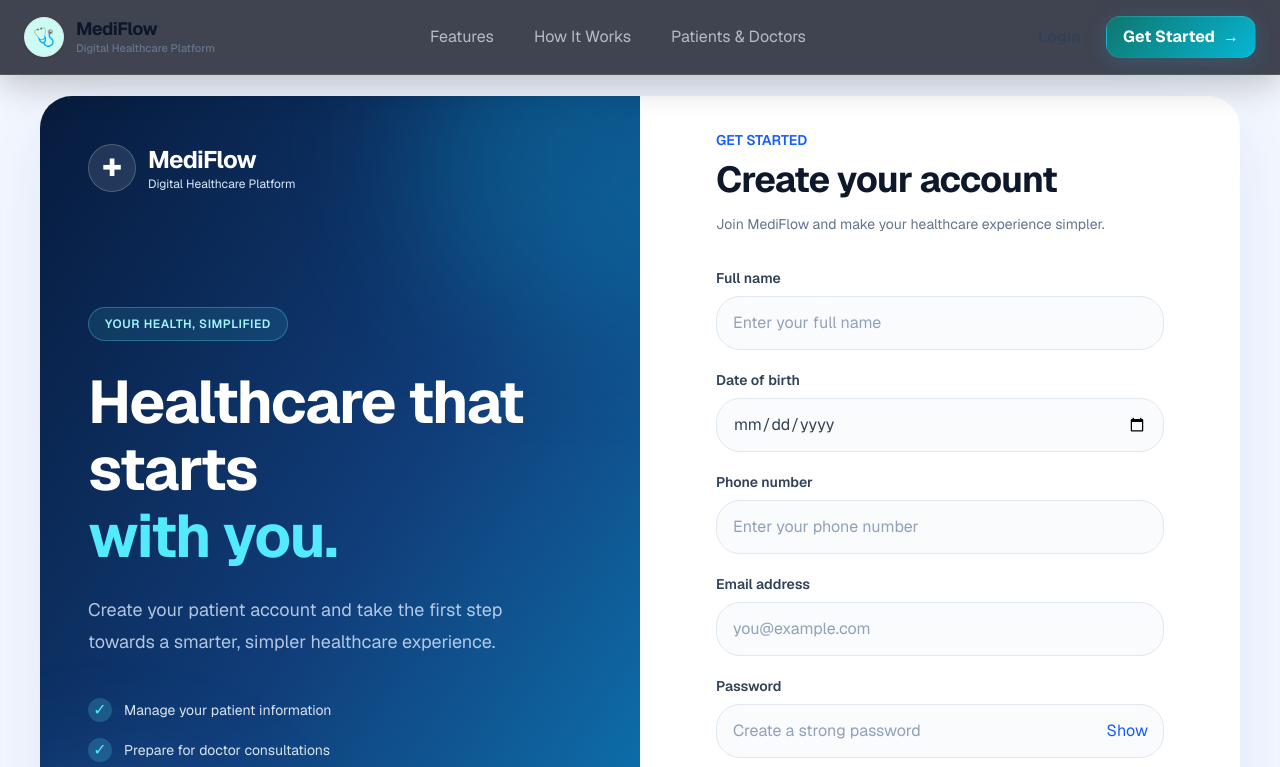
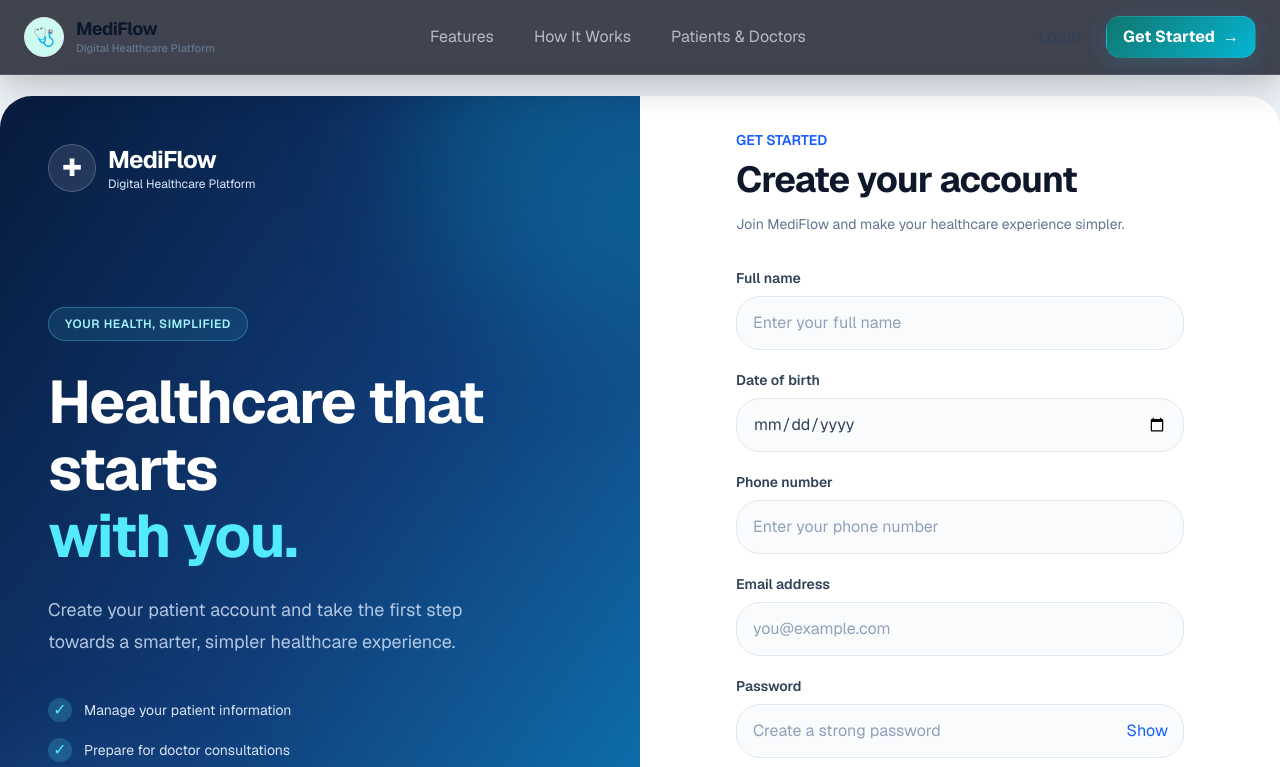
Before and after one commit to subhamd2507-dot/mediflow, a Next.js app: page /register in a window 1280 px wide. Shown: the top 767 px of the page. Built offline with nearby package versions, Linux system fonts and the light colour scheme; no server answers.

Commit message:
Nov 5, 2026, 4:14 PM

```diff
--- a/app/register/page.tsx
+++ b/app/register/page.tsx
@@ -70,7 +70,7 @@ export default function RegisterPage() {
   }
 
   return (
-   <main className="min-h-screen bg-[#f4f8ff] px-4 pt-24 pb-8 sm:px-6 lg:px-10">
+   <main className="min-h-screen bg-slate-100 pt-24 pb-12">
       <div className="mx-auto grid min-h-[calc(100vh-64px)] max-w-7xl overflow-hidden rounded-[32px] bg-white shadow-[0_20px_80px_rgba(30,64,175,0.10)] lg:grid-cols-2">
 
         {/* LEFT BRANDING PANEL */}
```
